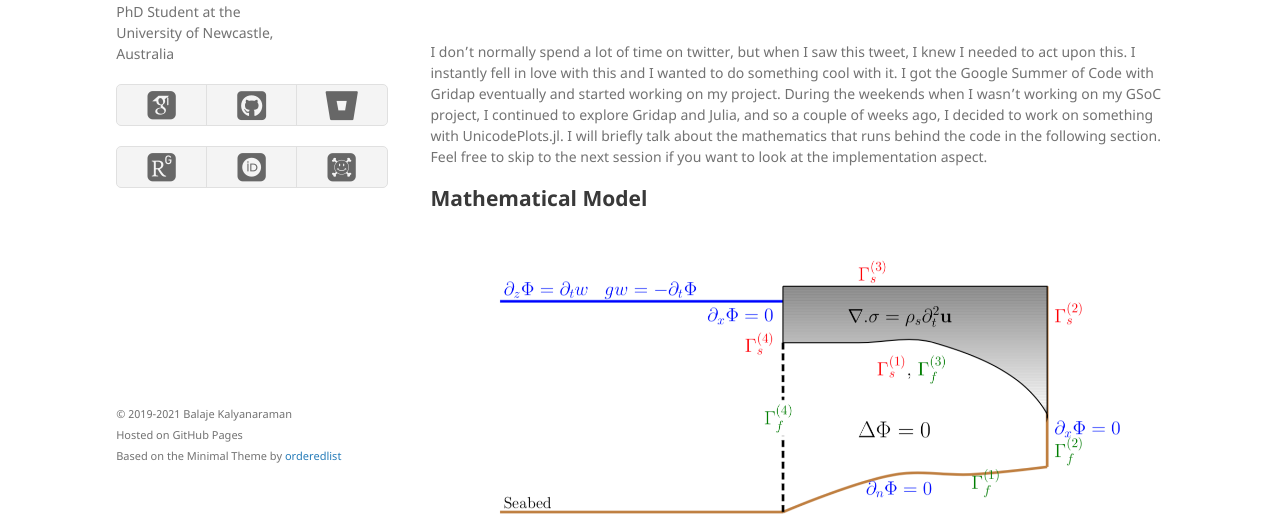
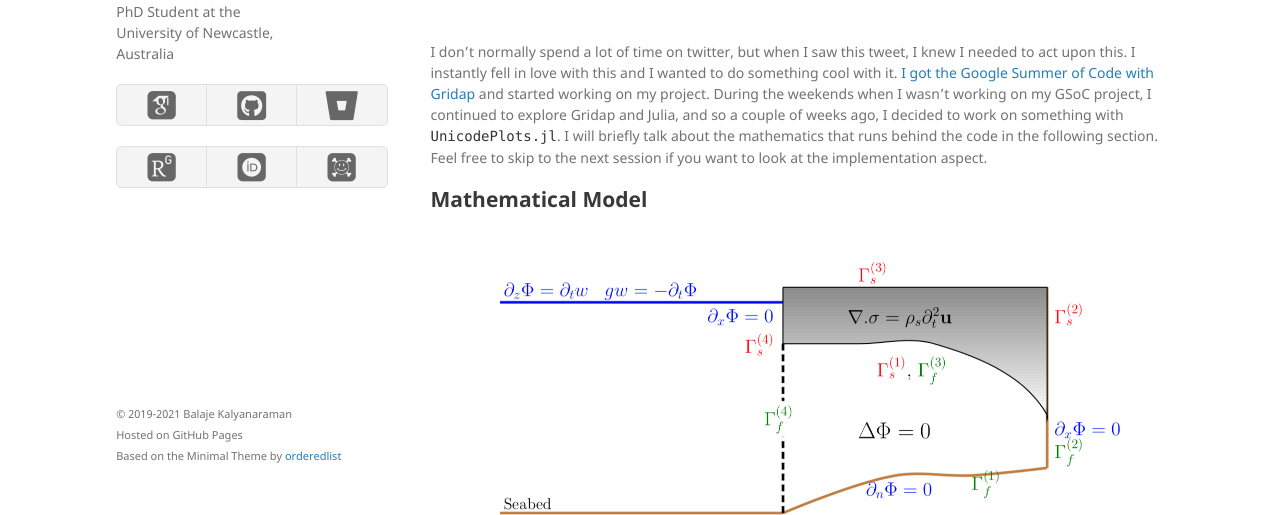
Before and after one commit to Balaje/balaje.github.io, a Jekyll site: the page built from _posts/2021-07-09-UnicodePlots-Ice-Shelf.md, in a window 1280 px wide and 900 px high, cut to the strip 385-900 px from the top of the window. Built offline with Jekyll 4.4.1, drawn with Linux system fonts in a browser that asks for light colours; nearby versions of some CDN libraries; some web fonts are replaced; formulas are drawn with MathJax 3; comment, search, counter and statistics services are not loaded.

Commit message:
More changes

```diff
--- a/_posts/2021-07-09-UnicodePlots-Ice-Shelf.md
+++ b/_posts/2021-07-09-UnicodePlots-Ice-Shelf.md
@@ -22,11 +22,11 @@ charset="utf-8"></script>
 
 I don't normally spend a lot of time on twitter, but when I saw this
 tweet, I knew I needed to act upon this. I instantly fell in love with
-this and I wanted to do something cool with it. I got the
-Google Summer of Code with Gridap eventually and started working on my
+this and I wanted to do something cool with it. [I got the
+Google Summer of Code with Gridap](/gsoc/index.html) and started working on my
 project. During the weekends when I wasn't working on my GSoC project,
 I continued to explore Gridap and Julia, and so a couple of
-weeks ago, I decided to work on something with UnicodePlots.jl. I will
+weeks ago, I decided to work on something with `UnicodePlots.jl`. I will
 briefly talk about the mathematics that runs behind the code in the
 following section. Feel free to skip to the next session if you want
 to look at the implementation aspect.
```
